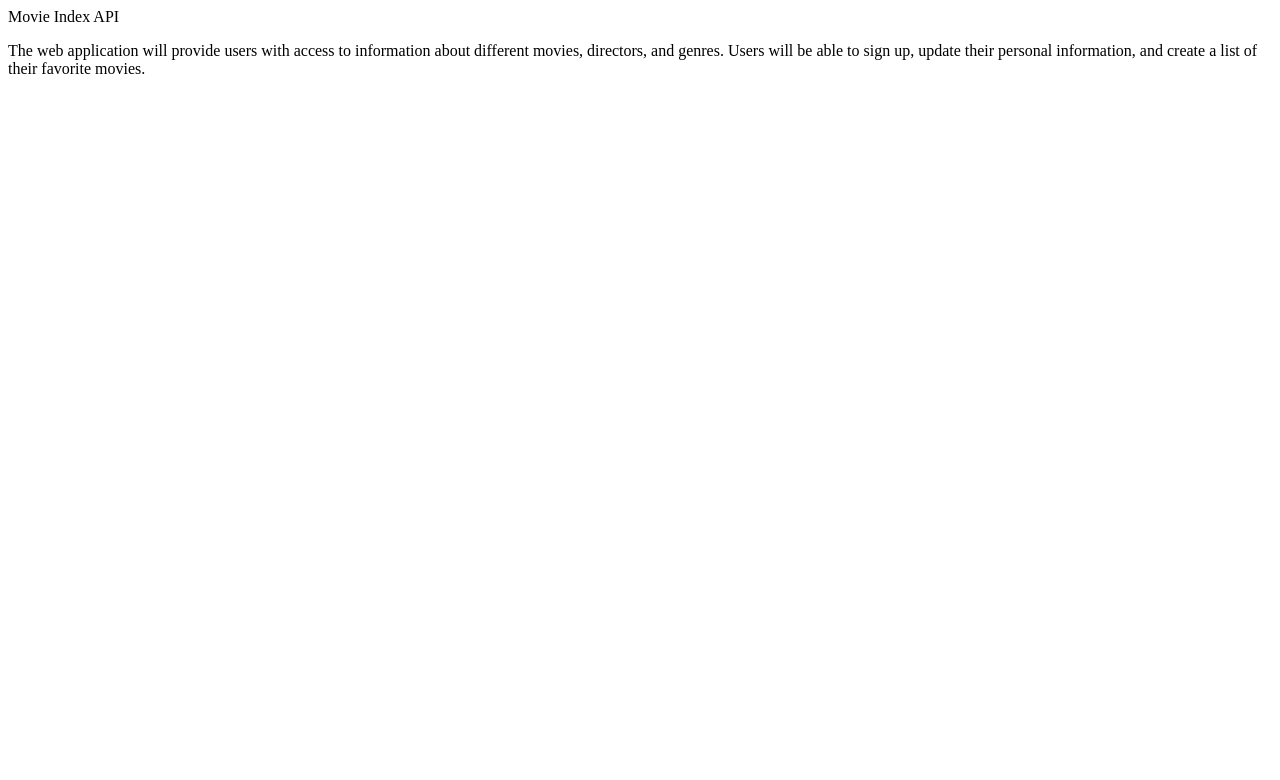
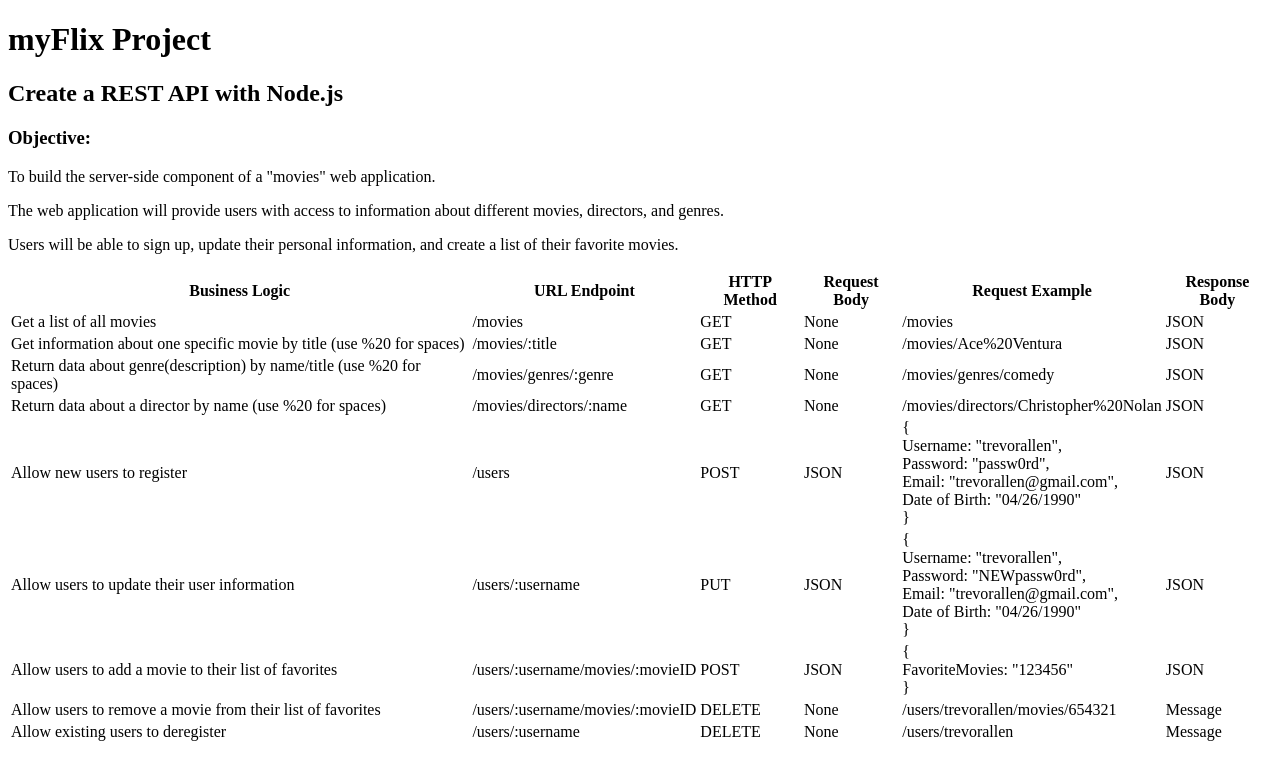
Before and after one commit to Trevor2492/movie_api, a website: page public/documentation.html in a window 1280 px wide. Drawn offline with Linux system fonts and the light colour scheme.

```diff
--- a/public/documentation.html
+++ b/public/documentation.html
@@ -1,14 +1,109 @@
-<!<!DOCTYPE html>
+<!DOCTYPE html>
 <html>
-  <head></head>
+
+<head>
+  <meta charset="utf-8">
+  <meta name="viewport" content="width=device-width, initial-scale=1">
+  <title>Documentation</title>
+</head>
+
 <body>
   <header>
-      <p>Movie Index API</p>
+    <h1>myFlix Project</h1>
+    <h2>Create a REST API with Node.js</h2>
   </header>
   <div>
-      The web application will provide users with access to information about different movies, directors, and genres. Users
-      will be able to sign up, update their personal information, and create a list of their favorite
-      movies.
+    <h3>Objective:</h3>
+    <p>To build the server-side component of a "movies" web application.</p>
+    <p>The web application will provide users with access to information about different
+      movies, directors, and genres.</p>
+    <p>Users will be able to sign up, update their personal information, and
+      create a list of their favorite movies.</p>
   </div>
+  <div>
+    <table>
+      <tr>
+        <th>Business Logic</th>
+        <th>URL Endpoint</th>
+        <th>HTTP Method</th>
+        <th>Request Body</th>
+        <th>Request Example</th>
+        <th>Response Body</th>
+      </tr>
+      <tr>
+        <td>Get a list of all movies</td>
+        <td>/movies</td>
+        <td>GET</td>
+        <td>None</td>
+        <td>/movies</td>
+        <td>JSON
+      </tr>
+      <tr>
+        <td>Get information about one specific movie by title (use %20 for spaces)</td>
+        <td>/movies/:title</td>
+        <td>GET</td>
+        <td>None</td>
+        <td>/movies/Ace%20Ventura
+        <td>JSON</td>
+      <tr>
+        <td>Return data about genre(description) by name/title (use %20 for spaces)</td>
+        <td>/movies/genres/:genre</td>
+        <td>GET</td>
+        <td>None</td>
+        <td>/movies/genres/comedy</td>
+        <td>JSON</td>
+      </tr>
+      <tr>
+        <td>Return data about a director by name (use %20 for spaces)</td>
+        <td>/movies/directors/:name</td>
+        <td>GET</td>
+        <td>None</td>
+        <td>/movies/directors/Christopher%20Nolan</td>
+        <td>JSON</td>
+      </tr>
+      <tr>
+        <td>Allow new users to register</td>
+        <td>/users</td>
+        <td>POST</td>
+        <td>JSON</td>
+        <td>{<br>Username: "trevorallen",<br> Password: "passw0rd",<br>Email: "trevorallen@gmail.com",<br>Date of Birth: "04/26/1990"<br>}</td>
+        <td>JSON</td>
+      </tr>
+      <tr>
+        <td>Allow users to update their user information</td>
+        <td>/users/:username</td>
+        <td>PUT</td>
+        <td>JSON</td>
+        <td>{<br>Username: "trevorallen",<br> Password: "NEWpassw0rd",<br>Email: "trevorallen@gmail.com",<br>Date of Birth: "04/26/1990"<br>}</td>
+        <td>JSON</td>
+      </tr>
+      <tr>
+        <td>Allow users to add a movie to their list of favorites</td>
+        <td>/users/:username/movies/:movieID</td>
+        <td>POST</td>
+        <td>JSON</td>
+        <td>{<br>FavoriteMovies: "123456"<br>}</td>
+        <td>JSON</td>
+      </tr>
+      <tr>
+        <td>Allow users to remove a movie from their list of favorites</td>
+        <td>/users/:username/movies/:movieID</td>
+        <td>DELETE</td>
+        <td>None</td>
+        <td>/users/trevorallen/movies/654321</td>
+        <td>Message
+      </tr>
+      <tr>
+        <td>Allow existing users to deregister</td>
+        <td>/users/:username</td>
+        <td>DELETE</td>
+        <td>None</td>
+        <td>/users/trevorallen</td>
+        <td>Message</td>
+      </tr>
+    </table>
+  </div>
+
 </body>
+
 </html>
```
Also changed, not shown: index.js (+46 -2 lines). Lines whose indentation alone changed are shown as unchanged.
